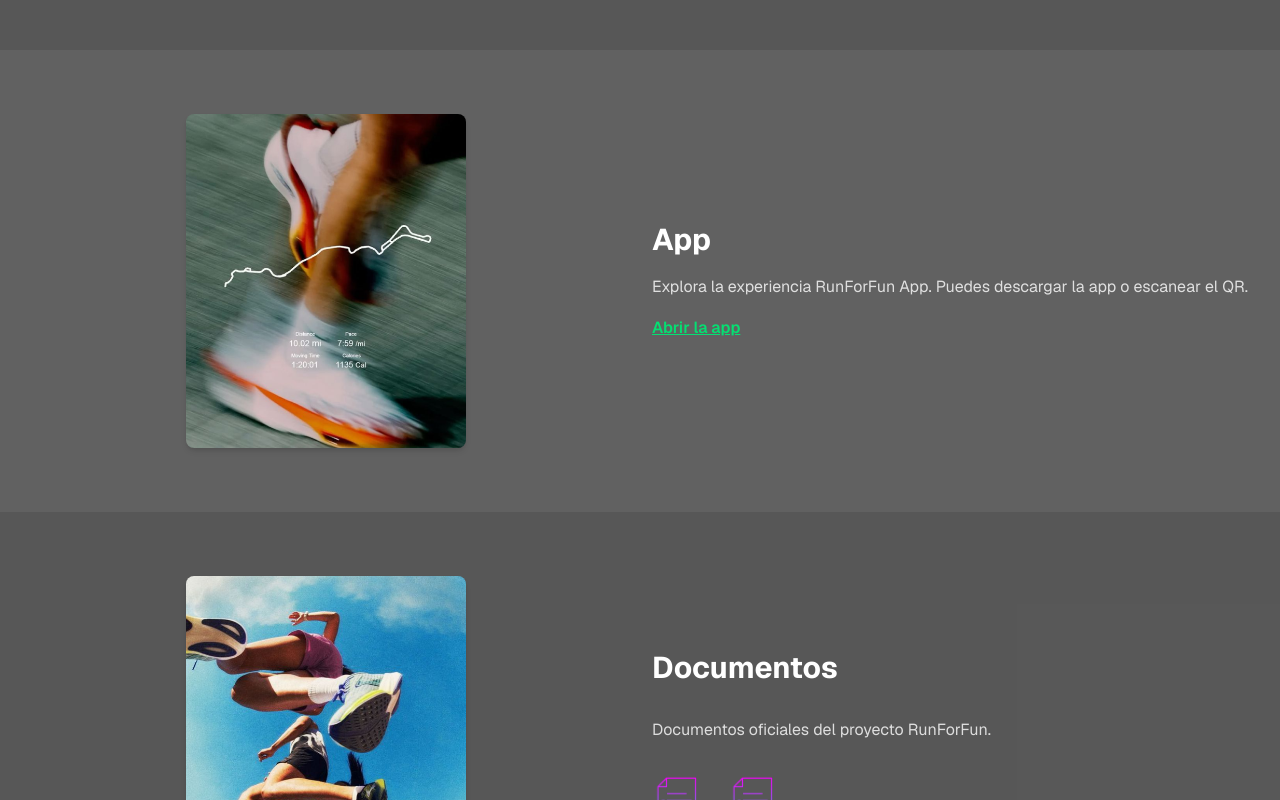
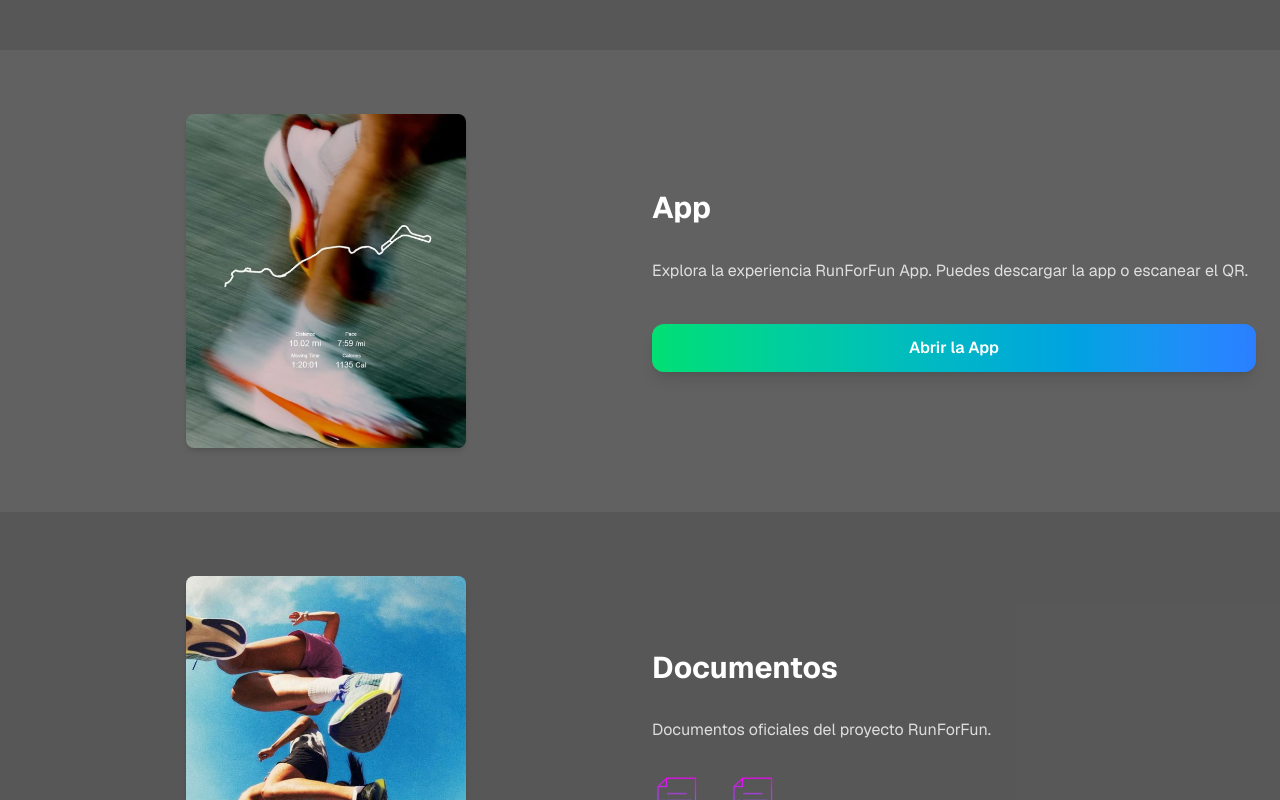
Before and after one commit to annamile92/Run_app, a Next.js app: page / in a window 1280 px wide. Shown: the part 921-1721 px from the top of the page. Built offline with nearby package versions, Linux system fonts and the light colour scheme.

Commit message:
Update page.tsx

```diff
--- a/app/page.tsx
+++ b/app/page.tsx
@@ -64,8 +64,7 @@ export default function Home() {
         </div>
       </nav>
 
-
-      {/* HERO — REDUCIDO */}
+      {/* HERO */}
       <section className="relative flex justify-center items-center text-center h-[60vh] md:h-[65vh] mt-20 overflow-hidden bg-[#222]">
         <Image
           src="/banner-run.gif"
@@ -74,7 +73,6 @@ export default function Home() {
           className="object-cover object-center"
         />
         <div className="absolute inset-0 bg-black/50 backdrop-blur-sm"></div>
-
         <div className="relative z-10 px-6">
           <h1 className="text-5xl md:text-6xl font-extrabold mb-4">Run4Fun</h1>
           <p className="text-xl max-w-2xl mx-auto">
@@ -83,13 +81,11 @@ export default function Home() {
         </div>
       </section>
 
-
       {/* EVENTO */}
       <section id="evento" className="py-16 px-6 flex flex-col md:flex-row items-center gap-6 bg-[#2e2e2ecc]">
         <div className="md:w-1/2 flex justify-center">
           <Image src="/1.png" alt="Evento" width={280} height={280} className="rounded-lg shadow-md" />
         </div>
-
         <div className="md:w-1/2 text-white">
           <h2 className="text-3xl font-bold mb-4">Contexto</h2>
           <p className="opacity-80 leading-relaxed">
@@ -98,14 +94,13 @@ export default function Home() {
         </div>
       </section>
 
-
       {/* APP */}
       <section id="app" className="py-16 px-6 flex flex-col md:flex-row items-center gap-6 bg-[#3a3a3acc]">
         <div className="md:w-1/2 flex justify-center">
           <Image src="/2.png" alt="App" width={280} height={280} className="rounded-lg shadow-md" />
         </div>
 
-        <div className="md:w-1/2 text-white">
+        <div className="md:w-1/2 text-white flex flex-col gap-4">
           <h2 className="text-3xl font-bold mb-4">App</h2>
           <p className="opacity-80 leading-relaxed">
             Explora la experiencia RunForFun App. Puedes descargar la app o escanear el QR.
@@ -113,20 +108,28 @@ export default function Home() {
 
           <a
             href="https://object-volt-59393284.figma.site/"
-            className="mt-4 inline-block text-green-400 font-semibold underline"
+            className="
+              mt-6 inline-block
+              bg-gradient-to-r from-green-400 to-blue-500
+              text-white font-semibold
+              px-6 py-3
+              rounded-xl
+              shadow-lg
+              hover:scale-105 hover:shadow-2xl
+              transition-all duration-300
+              text-center
+            "
           >
-            Abrir la app
+            Abrir la App
           </a>
         </div>
       </section>
-
 
       {/* DOCUMENTOS */}
       <section id="documentos" className="py-16 px-6 flex flex-col md:flex-row items-center gap-6 bg-[#2e2e2ecc]">
         <div className="md:w-1/2 flex justify-center">
           <Image src="/3.png" alt="Documentos" width={280} height={280} className="rounded-lg shadow-md" />
         </div>
-
         <div className="md:w-1/2 text-white flex flex-col gap-4">
           <h2 className="text-3xl font-bold mb-4">Documentos</h2>
           <p className="opacity-80">Documentos oficiales del proyecto RunForFun.</p>
@@ -142,7 +145,6 @@ export default function Home() {
         </div>
       </section>
 
-
       {/* FOOTER */}
       <footer className="py-16 px-5 text-center bg-gradient-to-r from-purple-600 to-blue-500">
         <Image src="/logo.png" alt="Logo" width={80} height={80} className="mx-auto" />
@@ -151,12 +153,11 @@ export default function Home() {
         </p>
       </footer>
 
-
       {/* MINI PLAYER FLOTANTE ARRIBA */}
       <div
         className="
           fixed top-[72px] right-6 z-[9999]
-          w-64 px-4 py-3
+          w-54 px-4 py-2
           rounded-2xl bg-white/10 backdrop-blur-xl border border-white/20 shadow-xl
           flex items-center justify-between
         "
```
